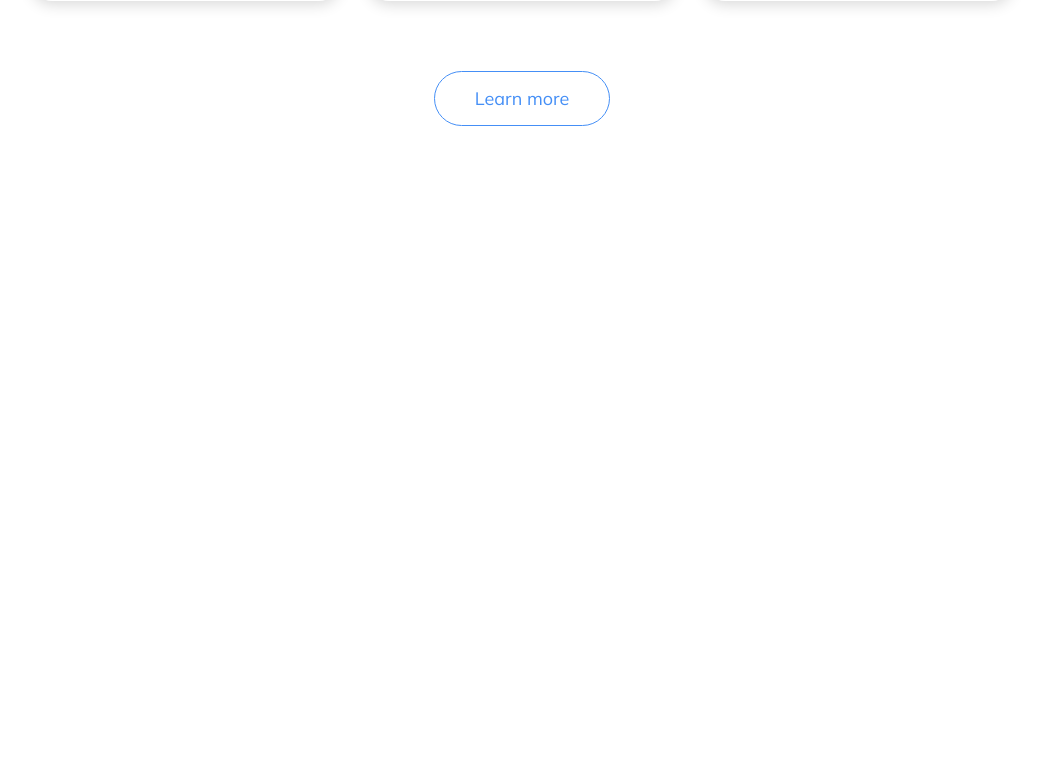
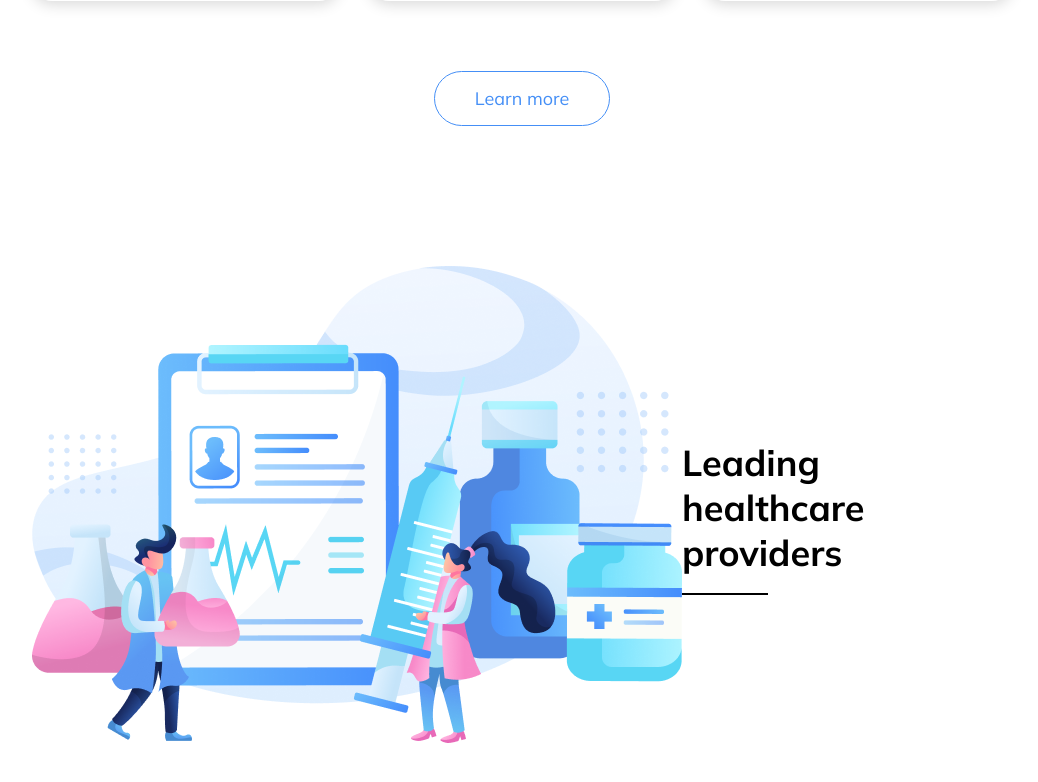
Before and after one commit to Orisabiyi/v-health, a React (Create React App) app: page / in a window 1280 px wide. Shown: the part 1654-2436 px from the top of the page, without its empty margins (118-1156 px from the left). Before the commit the page ends 1850 px from the top, so only its background shows below. Built offline with nearby package versions, Linux system fonts and the light colour scheme.

Commit message:
added the custom styles for the h2 of the sections

```diff
--- a/src/components/App.js
+++ b/src/components/App.js
@@ -1,4 +1,5 @@
 import Header from "./Header";
+import Provider from "./Provider";
 import Service from "./Service";
 
 export default function App() {
@@ -6,6 +7,7 @@ export default function App() {
     <div className="app">
       <Header />
       <Service />
+      <Provider />
     </div>
   );
 }
--- a/src/components/Provider.js
+++ b/src/components/Provider.js
@@ -0,0 +1,16 @@
+export default function Provider() {
+  return (
+    <section className="section section-provider">
+      <div className="section__img">
+        <img
+          src="images/trafalgar-illustration-02.png"
+          alt="illustration of doctors"
+        />
+      </div>
+
+      <div className="section__info">
+        <h2 className="header-sec-2">Leading healthcare providers</h2>
+      </div>
+    </section>
+  );
+}
--- a/src/components/Service.js
+++ b/src/components/Service.js
@@ -46,7 +46,7 @@ const cards = [
 export default function Service() {
   return (
     <section className="section section-service">
-      <h2>Our services</h2>
+      <h2 className="header-sec-1">Our services</h2>
       <p>
         We provide to you the best choiches for you. Adjust it to your health
         needs and make sure your undergo treatment with our highly qualified
--- a/src/index.css
+++ b/src/index.css
@@ -161,13 +161,20 @@ h2 {
 h2::after {
   content: "";
   position: absolute;
-  left: 50%;
   bottom: -2rem;
-  transform: translateX(-50%);
 
   width: 26%;
   height: 2px;
   background: rgb(0, 0, 0);
+}
+
+.header-sec-1::after {
+  left: 50%;
+  transform: translateX(-50%);
+}
+
+.header-sec-2::after {
+  left: 0;
 }
 
 h3 {
```
Also changed, not shown: public/images/trafalgar-illustration-02.png (renamed from public/images/trafalgar-illustration sec02 1.png).
